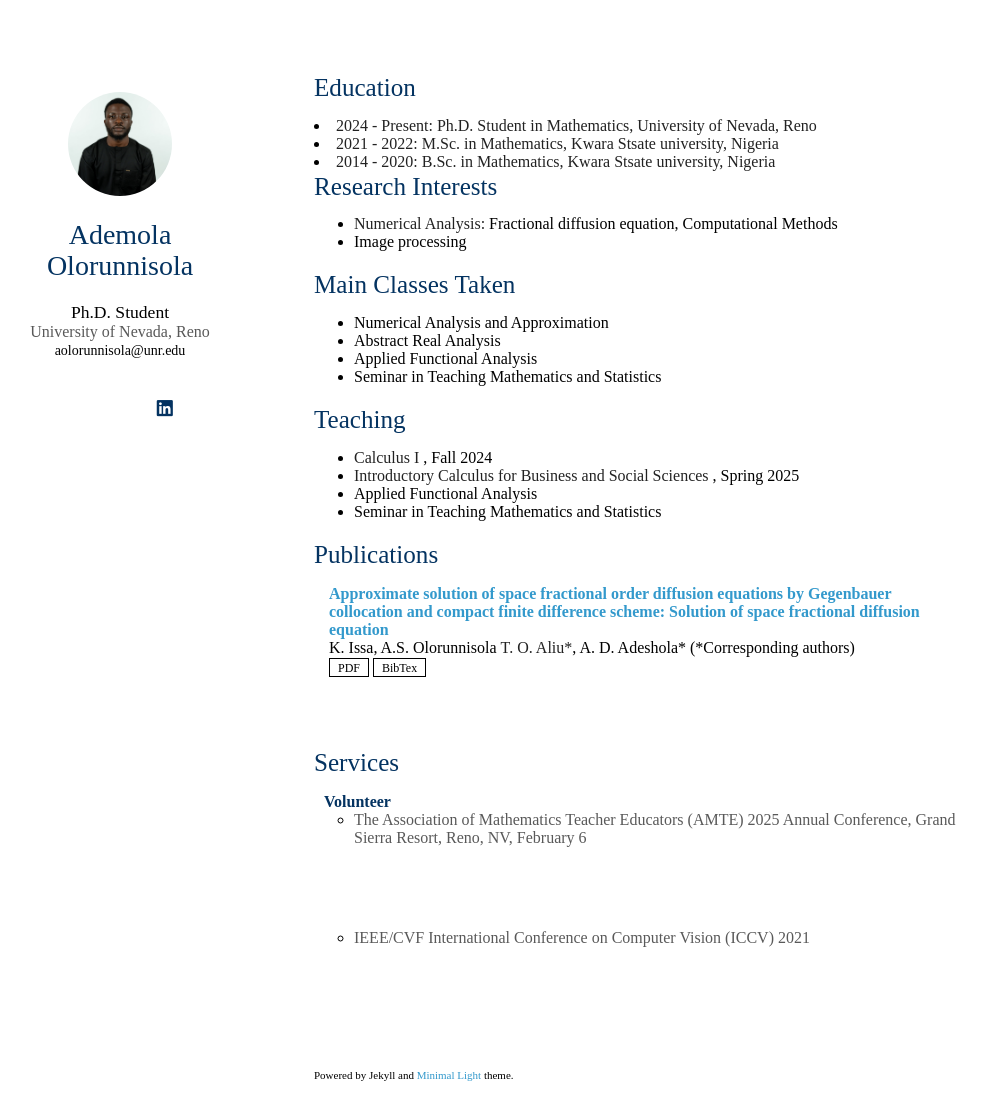
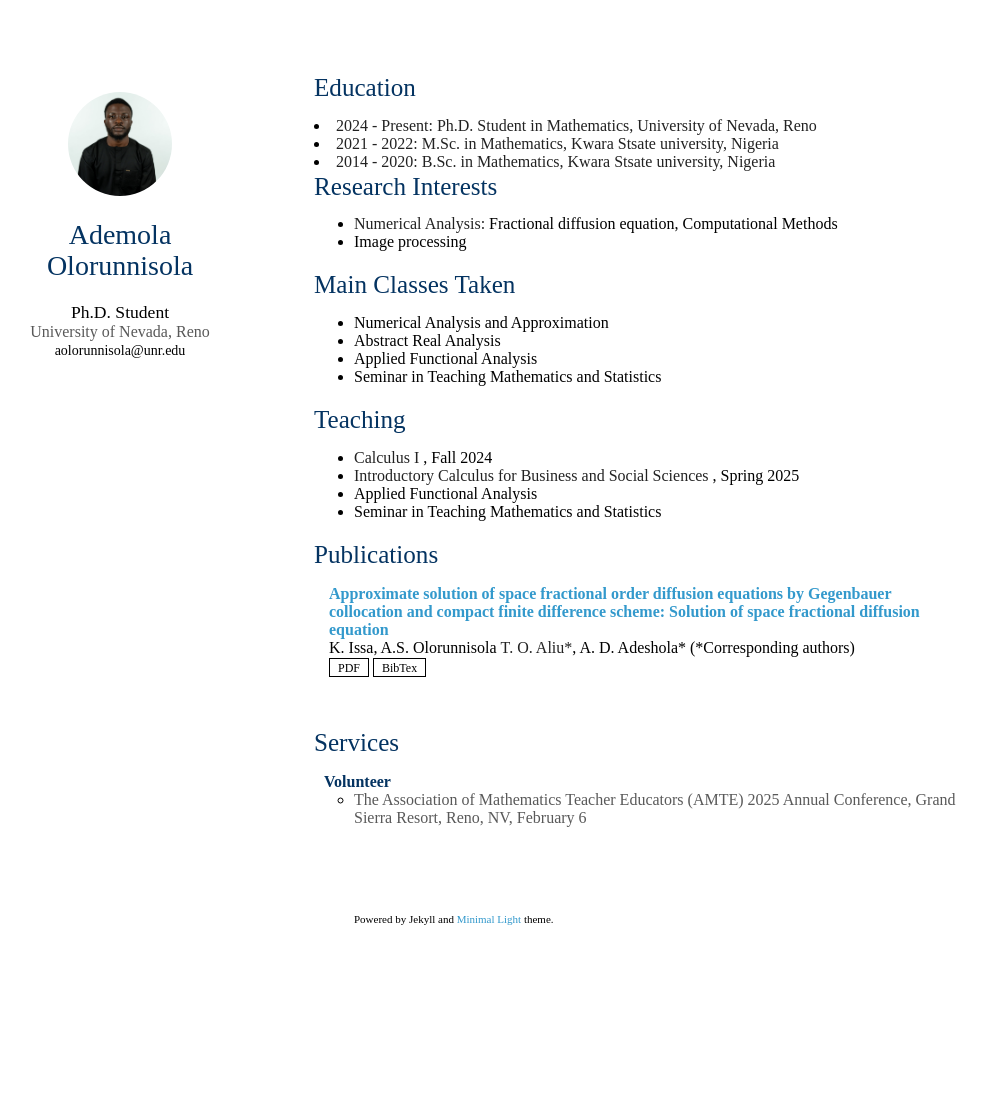
Before and after one commit to Ademola-Olorunnisola/Ademola-Olorunnisola.github.io, a Jekyll site: the page index.html, which Jekyll copies as it is, in a window 1280 px wide and 1153 px high. Shown: the top 1120 px of the window, without its empty margins (156-1143 px from the left). Built offline with Jekyll 4.4.1, drawn with Linux system fonts in a browser that asks for light colours; nearby versions of some CDN libraries; a style sheet for code colours, icons or effects is not loaded.

Commit message:
Update index.html

```diff
--- a/index.html
+++ b/index.html
@@ -69,10 +69,6 @@
 
           <a style="margin: 0 5px 0 0" href="assets/files/Ademola_Olorunnisola_CV.pdf">
             <i class="ai ai-cv" style="font-size: 1.3rem"></i>
-          </a>
-
-          <a style="margin: 0 5px 0 0" href="https://www.linkedin.com/in/olorunnisola-steven-97006618b/">
-            <i class="fab fa-linkedin"></i>
           </a>
 
         </div>
@@ -192,10 +188,6 @@
               </div>
             </li>
 
-            <br />
-
-
-
         <h2 id="services">Services</h2>
 
         <h4 style="margin: 0 10px 0">Volunteer</h4>
@@ -210,18 +202,6 @@
               ></a
             >
           </li>
-          <li>
-            <a href="http://iccv2021.thecvf.com/"
-              ><autocolor
-                >IEEE/CVF International Conference on Computer Vision (ICCV)
-                2021</autocolor
-              ></a
-            >
-          </li>
-        </ul>
-
-
-        <br />
 
         <p>
           <small
```
